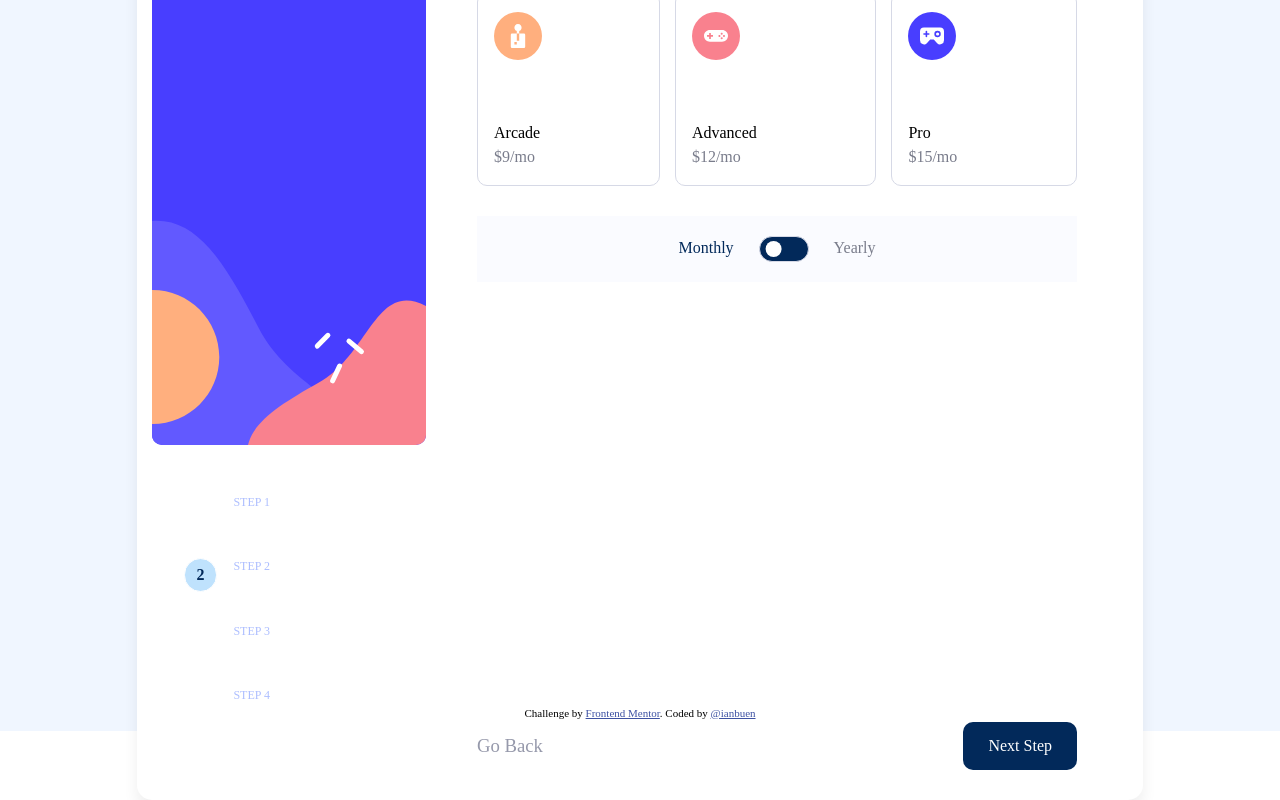
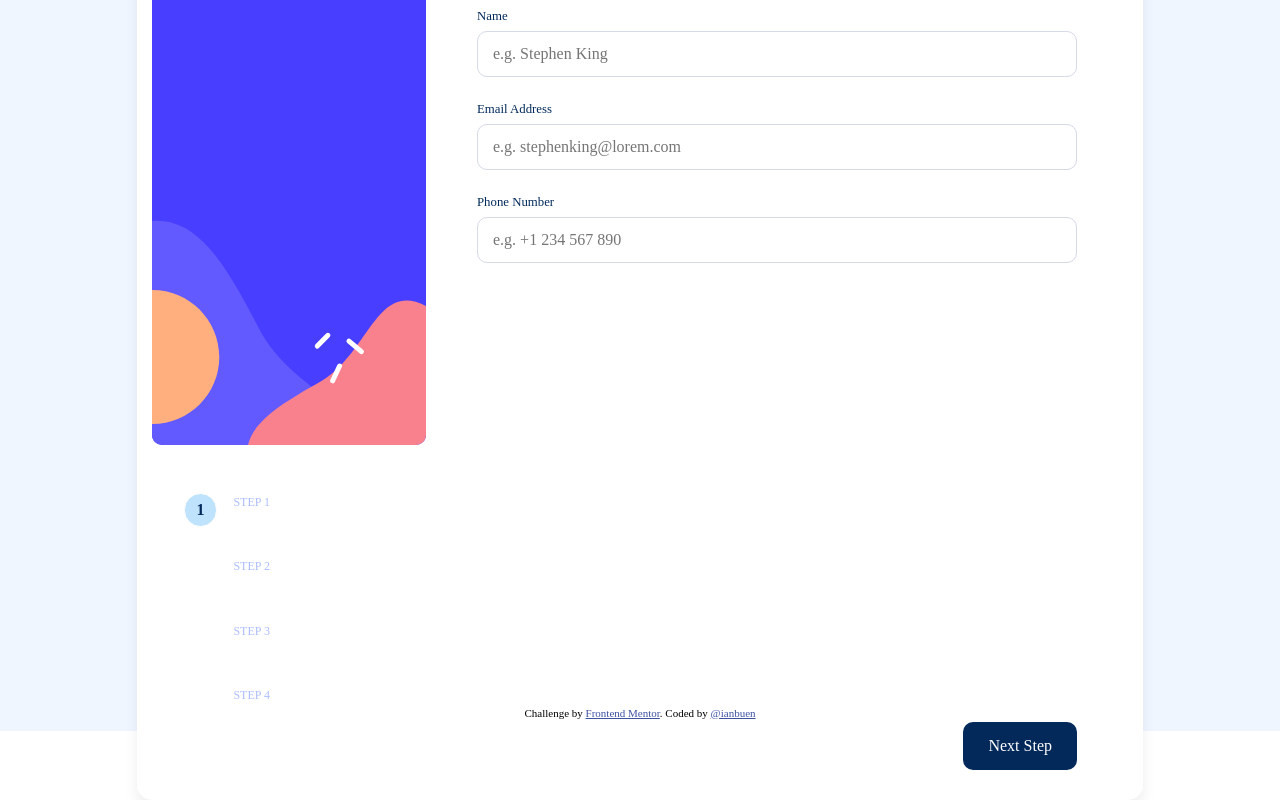
Before and after one commit to ianbuen/multi-step-form-main, a React (Create React App) app: page / in a window 1280 px wide. Both pictures are taken after a click on the element "Go Back". Shown: the part 69-869 px from the top of the page. Built offline with nearby package versions, Linux system fonts and the light colour scheme.

Commit message:
implement Context

```diff
--- a/src/App.js
+++ b/src/App.js
@@ -3,22 +3,24 @@ import { Form } from "./components/Form";
 import { Sidebar } from "./components/Sidebar";
 import { FormProgress } from "./components/FormProgress";
 import { useState } from "react";
+import { useStateValue } from "./StateProvider";
 
 function App() {
 
-  const [step, setStep] = useState(3);
+  const [state] = useStateValue();
 
   return (
     <div className="App">
 
       <header>
         <Sidebar>
-          <FormProgress state={{'step': step}} />
+          <FormProgress />
         </Sidebar>
+      <p style={{color: 'white', backdropFilter: 'blur(100px)', position: 'absolute', left: 0, top: 0}} >{`${JSON.stringify(state)}\n`}</p>
       </header>
 
       <main>
-        <Form state={{'step': step, 'setStep': setStep}} />
+        <Form />
       </main>
 
       <footer>
--- /dev/null
+++ b/src/StateProvider.js
@@ -0,0 +1,41 @@
+import React, { createContext, useContext, useReducer } from 'react';
+
+// Prepares the data layer
+export const StateContext = createContext();
+
+// State
+export const initialState = {
+    step: 2,
+    info: {},
+    plan: {
+        type: {},
+        isYearly: false,
+        addons: [],
+    },
+};
+
+// Wrap the app and provide the data layer
+export const StateProvider = ({children}) => (
+    <StateContext.Provider value={useReducer(reducer, initialState)}>
+        {children}
+    </StateContext.Provider>
+);
+
+// Reducer
+const reducer = (state, action) => {
+
+    switch(action.type) {
+        case "SET_STEP":
+            return {...state, step: action.step};
+        case "SET_INFO":
+            return {...state, info: action.info};
+        case "SET_PLAN":
+            return {...state, plan: action.plan};
+
+        default:
+            return state;
+    }
+};
+
+// Pull information from data layer
+export const useStateValue = () => useContext(StateContext);
--- a/src/components/Form.jsx
+++ b/src/components/Form.jsx
@@ -1,16 +1,33 @@
+import { useStateValue } from "../StateProvider";
 import "../styles/Form.css";
 import { BackLink, NextButton } from "./FormControls";
 import { FormGroup } from "./FormGroup";
 
-export const Form = ({state}) => {
+export const Form = () => {
+
+  const [{step}, dispatch] = useStateValue();
+
+  const nextStep = () => {
+    dispatch({
+      type: "SET_STEP",
+      step: step <= 3 ? step + 1 : step,
+    });
+  }
+
+  const previousStep = () => {
+    dispatch({
+      type: "SET_STEP",
+      step: step > 1 ? step - 1 : step,
+    });
+  }
 
   return (
     <div className="Form">
-      <FormGroup state={state} />
+      <FormGroup />
 
       <div className="ButtonWrapper">
-        <BackLink text="Go Back" state={state} />
-        <NextButton text="Next Step" state={state} />
+        <BackLink text="Go Back" onClick={previousStep} />
+        <NextButton text="Next Step" onClick={nextStep} />
       </div>
     </div>
   );
--- a/src/components/FormControls.jsx
+++ b/src/components/FormControls.jsx
@@ -1,55 +1,52 @@
 import { Children } from "react";
+import { useStateValue } from "../StateProvider";
 import "../styles/FormControls.css";
 
-export const InputField = ({type, name, label, placeholder}) => {
+export const InputField = ({type, name, label, placeholder, onChange}) => {
     return (
         <>
             <label htmlFor={name}>{label}</label>
-            <input type={type} name={name} placeholder={placeholder} />
+            <input type={type} name={name} placeholder={placeholder} onChange={onChange} />
         </>
     );
 };
 
-export const NextButton = ({ text, state }) => {
+export const NextButton = ({ text, onClick }) => {
 
-    const goNext = () => {
+    // const goNext = () => {
 
-        let {step, setStep} = state;
+    //     let {step, setStep} = state;
 
-        setStep(step <= 3 ? step + 1 : step);
-    }
+    //     setStep(step <= 3 ? step + 1 : step);
+    // }
 
     return (
         <>
-            <input className="NextButton" type="submit" value={text} onClick={goNext}/>
+            {/* <input className="NextButton" type="submit" value={text} onClick={goNext}/> */}
+            <input className="NextButton" type="submit" value={text} onClick={onClick} />
         </>
     );
 };
 
-export const BackLink = ({ text, state }) => {
+export const BackLink = ({ text, onClick }) => {
 
-    const goBack = () => {
-
-        let {step, setStep} = state;
-
-        setStep(step > 1 ? step - 1 : step);
-    }
+    const [{step}] = useStateValue();
 
     return (
         <>
-            {state?.step > 1 ? <h3 className="BackLink" onClick={goBack}>{text}</h3> : <></>}
+            {step > 1 ? <h3 className="BackLink" onClick={onClick}>{text}</h3> : <></>}
         </>
     );
 };
 
 
-export const PlanCard = ({image, plan, price, yearly}) => {
+export const PlanCard = ({image, plan, price, yearly, onClick}) => {
     return (
-        <div className="Card">
+        <div className="Card" onClick={onClick}>
             <img src={image.url} alt={image.alt} />
             <div className="CardDetails">
                 <h4>{plan}</h4>
-                <p>{price}</p>
+                <p>{`$${price}/mo`}</p>
                 {yearly && <h5>2 months free</h5>}
             </div>
         </div>
@@ -71,16 +68,30 @@ export const AddOnCard = ({addon, desc, price, yearly}) => {
 
 export const PlanSelect = ({items, yearly}) => {
 
+    const [{plan}, dispatch] = useStateValue();
+
+    const selectPlan = (index) => {
+        dispatch({
+            type: 'SET_PLAN',
+            plan: {...plan, type: items[index]}
+        });
+
+        console.log(plan);
+    };
+
     return (
         <div className="CardSelect">
           {items?.map((item, index) => (
-            <PlanCard key={`card-${index}`} image={item.image} plan={item.plan} price={item.price} yearly={yearly} />
+            <PlanCard key={`card-${index}`} image={item.image} plan={item.plan} price={item.price} yearly={yearly} onClick={() => selectPlan(index)} />
           ))}
         </div>
     );
 };
 
 export const AddOnsSelect = ({items, yearly}) => {
+
+    const [{plan}, dispatch] = useStateValue();
+
     return (
         <div className="CardSelect">
             {items?.map((item, index) => (
@@ -90,15 +101,11 @@ export const AddOnsSelect = ({items, yearly}) => {
     );
 };
 
-export const ToggleSwitch = ({toggleState: { checked, setChecked }, children}) => {
-
-    const setToggleState = () => {
-        setChecked(!checked);
-    }
+export const ToggleSwitch = ({checked, onChange, children}) => {
 
     return (
         <div className="ToggleSwitch">
-            <input type="checkbox" className="Switch" checked={checked} onChange={setToggleState} />
+            <input type="checkbox" className="Switch" checked={checked} onChange={onChange} />
             {children}
         </div>
     );
--- a/src/components/FormGroup.jsx
+++ b/src/components/FormGroup.jsx
@@ -5,17 +5,33 @@ import arcade from "../assets/images/icon-arcade.svg";
 import advanced from "../assets/images/icon-advanced.svg";
 import pro from "../assets/images/icon-pro.svg";
 import { useState } from "react";
+import { useStateValue } from "../StateProvider";
+import { useEffect } from "react";
 
 const PersonalInfo = () => {
+
+  const [{ info }, dispatch] = useStateValue();
+
+  const handleChange = ({target: {name, value}}) => {
+
+      let newInfo = {...info};
+      newInfo[name] = value;
+
+      dispatch({
+        type: "SET_INFO",
+        info: newInfo,
+      });
+  };
+
   return (
     <div className="PersonalInfo">
       <form>
         <h2>Personal Info</h2>
         <p>Please provide your name, email address, and phone number.</p>
 
-        <InputField type="text" name="name" label="Name" placeholder="e.g. Stephen King" />
-        <InputField type="email" name="email" label="Email Address" placeholder="e.g. stephenking@lorem.com" />
-        <InputField type="tel" name="telephone" label="Phone Number" placeholder="e.g. +1 234 567 890" />
+        <InputField type="text" name="name" label="Name" placeholder="e.g. Stephen King" value={info.name} onChange={handleChange} />
+        <InputField type="email" name="email" label="Email Address" placeholder="e.g. stephenking@lorem.com" value={info.email} onChange={handleChange} />
+        <InputField type="tel" name="telephone" label="Phone Number" placeholder="e.g. +1 234 567 890" value={info.phone} onChange={handleChange} />
       </form>
     </div>
   );
@@ -23,28 +39,35 @@ const PersonalInfo = () => {
 
 const SelectPlan = () => {
 
-  const [selectedPlan, setSelectedPlan] = useState(1);
-  const [checked, setChecked] = useState(false);
+  const [{plan}, dispatch] = useStateValue();
+  const { isYearly } = plan;
 
   const plans = [
     {
       image: { url: arcade, alt: "arcade icon" },
       plan: 'Arcade',
-      price: '$9/mo'
+      price: '9'
     },
 
     {
       image: { url: advanced, alt: "advanced icon" },
       plan: 'Advanced',
-      price: '$12/mo'
+      price: '12'
     },
 
     {
       image: { url: pro, alt: "pro icon" },
       plan: 'Pro',
-      price: '$15/mo'
+      price: '15'
     }
   ]
+
+  const setToggle = () => {
+      dispatch({
+        type: "SET_PLAN",
+        plan: {...plan, isYearly: !isYearly}
+      });
+  };
 
   return (
     <div className="SelectPlan">
@@ -52,9 +75,9 @@ const SelectPlan = () => {
         <h2>Select your plan</h2>
         <p>You have the option of monthly or yearly billing.</p>
 
-        <PlanSelect items={plans} yearly={checked} />
+        <PlanSelect items={plans} yearly={isYearly} />
 
-        <ToggleSwitch toggleState={{ 'checked': checked , 'setChecked': setChecked }} >
+        <ToggleSwitch checked={isYearly} onChange={setToggle} >
           <p>Monthly</p>
           <p>Yearly</p>
         </ToggleSwitch>
@@ -64,6 +87,8 @@ const SelectPlan = () => {
 };
 
 const AddOns = () => {
+
+  const [{plan: {isYearly}}] = useStateValue();
 
   const addOns = [
     {
@@ -89,7 +114,7 @@ const AddOns = () => {
         <h2>Pick add-ons</h2>
         <p>Add-ons help enhance your gaming experience.</p>
 
-        <AddOnsSelect items={addOns} yearly={false} />
+        <AddOnsSelect items={addOns} yearly={isYearly} />
       </form>
     </div>
   );
@@ -98,7 +123,10 @@ const AddOns = () => {
 const Summary = () => {
   return (
     <div className="Summary">
-      <h1>Step 4</h1>
+      <form>
+        <h2>Finishing up</h2>
+        <p>Double-check everything looks OK before confirming.</p>
+      </form>
     </div>
   );
 };
@@ -113,7 +141,10 @@ const GetStep = (step) => {
   }
 }
 
-export const FormGroup = ({state: {step}}) => {
+export const FormGroup = () => {
+
+  const [{step}] = useStateValue();
+
   return (
     <div className="FormGroup">
 
--- a/src/components/FormProgress.jsx
+++ b/src/components/FormProgress.jsx
@@ -1,3 +1,4 @@
+import { useStateValue } from "../StateProvider";
 import "../styles/FormProgress.css";
 
 const FormStep = ({ value, text, isActive }) => {
@@ -11,7 +12,10 @@ const FormStep = ({ value, text, isActive }) => {
   );
 };
 
-export const FormProgress = ({ state: { step } }) => {
+export const FormProgress = () => {
+
+  const [{step}] = useStateValue();
+
   const steps = ["Your info", "Select plan", "Add-ons", "Summary"];
 
   return (
--- a/src/index.js
+++ b/src/index.js
@@ -3,11 +3,14 @@ import ReactDOM from 'react-dom/client';
 import './styles/index.css';
 import App from './App';
 import reportWebVitals from './reportWebVitals';
+import { StateProvider } from './StateProvider';
 
 const root = ReactDOM.createRoot(document.getElementById('root'));
 root.render(
   <React.StrictMode>
-    <App />
+    <StateProvider>
+      <App />
+    </StateProvider>
   </React.StrictMode>
 );
 
```
